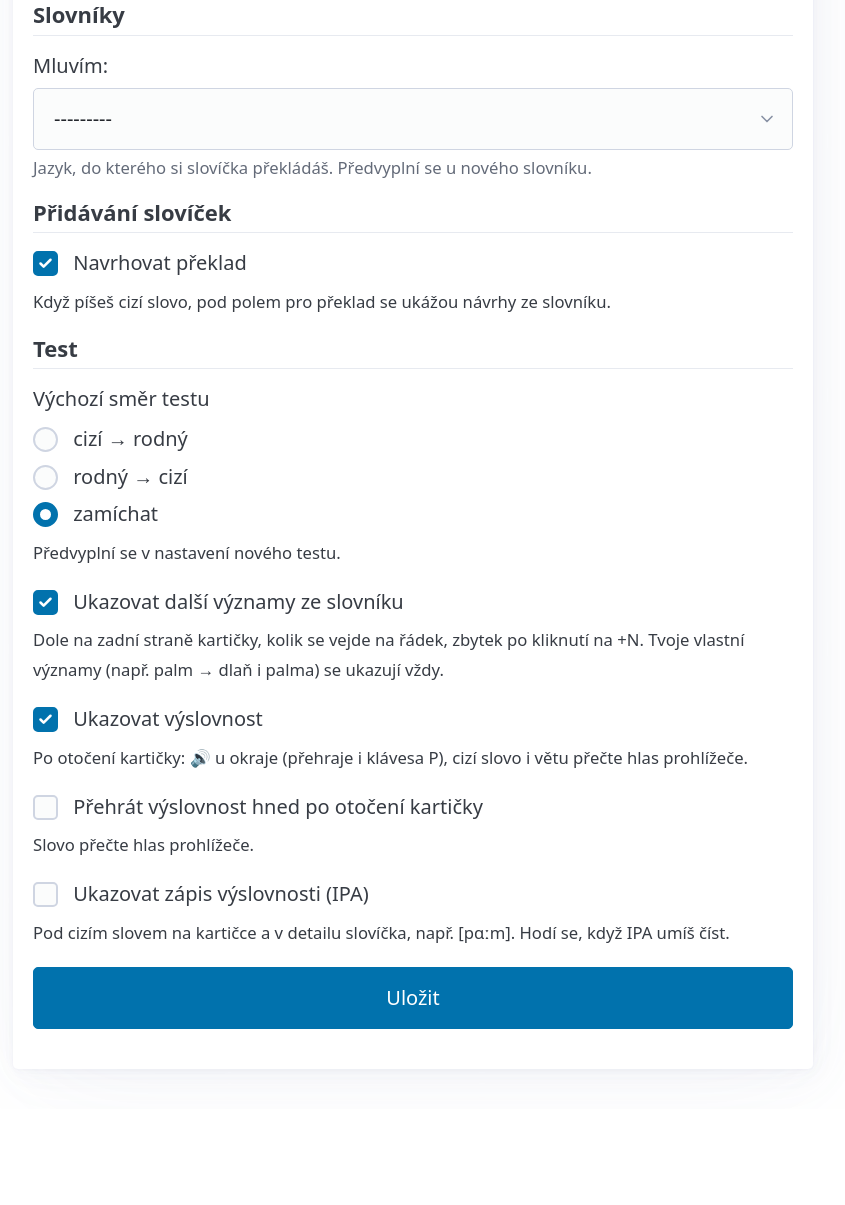
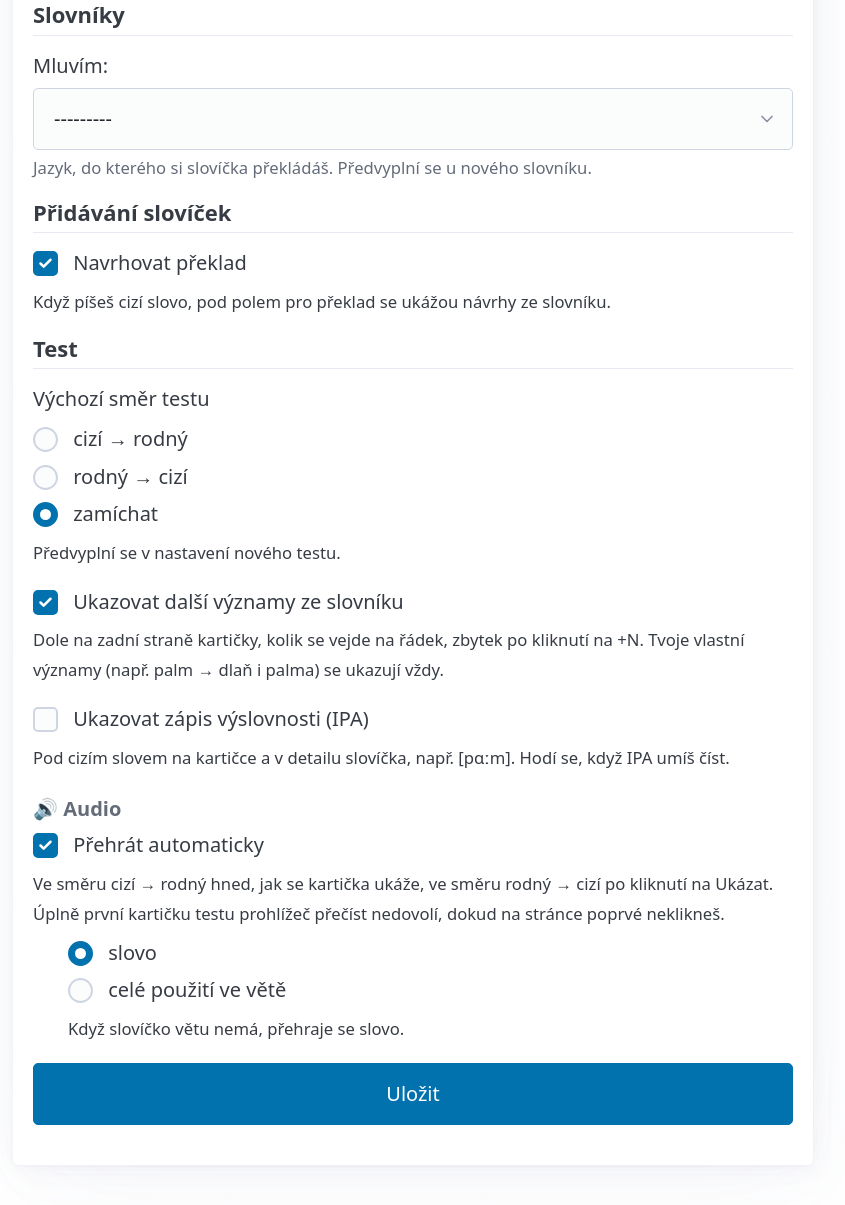
Before and after one commit to superboo2/vocaboo, a Django app: page /settings/ in a window 1280 px wide. Shown: the part 368-1573 px from the top of the page, without its empty margins (27-872 px from the left). Before the commit the page ends 1442 px from the top, so only its background shows below. Run offline with Django 5.2, Linux system fonts and the light colour scheme; the visitor is signed in with stand-in values (Sample User, id 1); data comes from the database, SQL or seed files in the repository.

Commit message:
feat: autoplay word or sentence, audio settings, always show speaker

```diff
--- a/accounts/forms.py
+++ b/accounts/forms.py
@@ -22,16 +22,16 @@ class SettingsForm(forms.ModelForm):
             "default_direction",
             "show_suggestions",
             "show_other_meanings",
-            "show_pronunciation",
             "autoplay_pronunciation",
+            "autoplay_content",
             "show_ipa",
         ]
         labels = {
             "default_direction": _("Výchozí směr testu"),
             "show_suggestions": _("Navrhovat překlad"),
             "show_other_meanings": _("Ukazovat další významy ze slovníku"),
-            "show_pronunciation": _("Ukazovat výslovnost"),
-            "autoplay_pronunciation": _("Přehrát výslovnost hned po otočení kartičky"),
+            "autoplay_pronunciation": _("Přehrát automaticky"),
+            "autoplay_content": _("Co přehrát"),
             "show_ipa": _("Ukazovat zápis výslovnosti (IPA)"),
         }
         help_texts = {
@@ -43,14 +43,15 @@ class SettingsForm(forms.ModelForm):
                 "Dole na zadní straně kartičky, kolik se vejde na řádek, zbytek po kliknutí "
                 "na +N. Tvoje vlastní významy (např. palm → dlaň i palma) se ukazují vždy."
             ),
-            "show_pronunciation": _(
-                "Po otočení kartičky: 🔊 u okraje (přehraje i klávesa P), cizí slovo i větu "
-                "přečte hlas prohlížeče."
+            "autoplay_pronunciation": _(
+                "Ve směru cizí → rodný hned, jak se kartička ukáže, ve směru rodný → cizí po "
+                "kliknutí na Ukázat. Úplně první kartičku testu prohlížeč přečíst nedovolí, "
+                "dokud na stránce poprvé neklikneš."
             ),
-            "autoplay_pronunciation": _("Slovo přečte hlas prohlížeče."),
+            "autoplay_content": _("Když slovíčko větu nemá, přehraje se slovo."),
             "show_ipa": _(
                 "Pod cizím slovem na kartičce a v detailu slovíčka, např. [pɑːm]. "
                 "Hodí se, když IPA umíš číst."
             ),
         }
-        widgets = {"default_direction": forms.RadioSelect}
+        widgets = {"default_direction": forms.RadioSelect, "autoplay_content": forms.RadioSelect}
--- a/accounts/models.py
+++ b/accounts/models.py
@@ -61,10 +61,18 @@ class User(AbstractUser):
     show_suggestions = models.BooleanField(_("navrhovat překlad"), default=True)
     # Meanings from the dictionary on the back of a test card (the user's own are always shown)
     show_other_meanings = models.BooleanField(_("další významy na kartě"), default=True)
-    # Pronunciation of the foreign word on the back of a test card
-    show_pronunciation = models.BooleanField(_("výslovnost na kartě"), default=True)
-    # Play the recording right after the card is turned
-    autoplay_pronunciation = models.BooleanField(_("přehrát výslovnost hned"), default=False)
+
+    class AutoplayContent(models.TextChoices):
+        WORD = "word", _("slovo")
+        SENTENCE = "sentence", _("celé použití ve větě")
+
+    # Read the foreign word aloud by itself: foreign → native when the card comes,
+    # native → foreign after it is turned
+    autoplay_pronunciation = models.BooleanField(_("přehrát automaticky"), default=True)
+    # What is read: the word, or the sentence of the card (the word when there is none)
+    autoplay_content = models.CharField(
+        _("co přehrát"), max_length=10, choices=AutoplayContent, default=AutoplayContent.WORD
+    )
     # Written pronunciation in IPA, e.g. [pɑːm], on the card and on the word page
     show_ipa = models.BooleanField(_("zápis výslovnosti (IPA)"), default=False)
 
--- a/accounts/templates/accounts/settings.html
+++ b/accounts/templates/accounts/settings.html
@@ -47,16 +47,22 @@
           <small>{{ form.show_other_meanings.help_text }}</small>
         </fieldset>
         <fieldset>
-          <label>{{ form.show_pronunciation }} {{ form.show_pronunciation.label }}</label>
-          <small>{{ form.show_pronunciation.help_text }}</small>
+          <label>{{ form.show_ipa }} {{ form.show_ipa.label }}</label>
+          <small>{{ form.show_ipa.help_text }}</small>
         </fieldset>
-        <fieldset>
+
+        {# A smaller group inside the test settings: everything about sound #}
+        <h3 class="settings-subgroup">🔊 {% translate "Audio" %}</h3>
+        {# The choice word / sentence is shown only when autoplay is ticked (CSS :has) #}
+        <fieldset class="autoplay">
           <label>{{ form.autoplay_pronunciation }} {{ form.autoplay_pronunciation.label }}</label>
           <small>{{ form.autoplay_pronunciation.help_text }}</small>
-        </fieldset>
-        <fieldset>
-          <label>{{ form.show_ipa }} {{ form.show_ipa.label }}</label>
-          <small>{{ form.show_ipa.help_text }}</small>
+          <div class="autoplay-content">
+            {% for radio in form.autoplay_content %}
+              <label>{{ radio.tag }} {{ radio.choice_label }}</label>
+            {% endfor %}
+            <small>{{ form.autoplay_content.help_text }}</small>
+          </div>
         </fieldset>
       </section>
 
--- a/static/css/app.css
+++ b/static/css/app.css
@@ -543,15 +543,6 @@ nav[aria-label="breadcrumb"] ul li:not(:last-child)::after {
   right: 0;
   transform: translateY(-50%);
   line-height: 1;
-}
-
-/* Invisible (and not clickable) until the card is turned */
-.flip-reveal {
-  visibility: hidden;
-}
-
-.flip-reveal.shown {
-  visibility: visible;
 }
 
 /* 🔊 is grey and light, so it does not pull the eye from the word; darker when used */
@@ -1208,3 +1199,18 @@ main:focus {
 .more-edit[hidden] {
   display: none;
 }
+
+/* Settings: what to play automatically, under the check box and only when it is ticked */
+.autoplay-content {
+  margin: 0.5rem 0 0 1.75rem;
+}
+
+.autoplay:has(input[name="autoplay_pronunciation"]:not(:checked)) .autoplay-content {
+  display: none;
+}
+
+.settings-subgroup {
+  font-size: 1rem;
+  margin: 1.25rem 0 0.5rem;
+  color: var(--pico-muted-color);
+}
--- a/static/js/app.js
+++ b/static/js/app.js
@@ -121,10 +121,12 @@ function voiceFor(lang) {
   );
 }
 
-// Buttons for the voice of the browser come hidden; show those the browser can read
+// Buttons for the voice of the browser come hidden; show them when the browser can speak at
+// all. Some browsers report their voices late or with odd language codes, so a missing voice
+// for the language does not hide the button: the browser then chooses a voice by itself.
 function showSpeechButtons() {
   document.querySelectorAll("[data-speak-text]").forEach(function (button) {
-    button.hidden = !voiceFor(button.dataset.lang);
+    button.hidden = !speech;
   });
 }
 
@@ -159,14 +161,18 @@ function playAudio(button) {
     button.classList.remove("speaking");
   };
 
-  const voice = speech && voiceFor(button.dataset.lang);
-  if (!voice) {
+  if (!speech) {
     done();
     return;
   }
+  const lang = button.dataset.lang;
+  const voice = voiceFor(lang);
   const utterance = new SpeechSynthesisUtterance(button.dataset.speakText);
-  utterance.voice = voice;
-  utterance.lang = voice.lang;
+  if (voice) {
+    utterance.voice = voice;
+  }
+  // Without a known voice the language alone tells the browser how to read it
+  utterance.lang = voice ? voice.lang : PREFERRED_LANG[lang] || lang;
   // A bit slower than normal, it is for learning
   utterance.rate = 0.9;
   utterance.addEventListener("end", done);
--- a/templates/help/prehled.html
+++ b/templates/help/prehled.html
@@ -32,8 +32,7 @@
       <li><strong>Přidávání slovíček › Navrhovat překlad</strong>: návrhy ze slovníku pod polem pro překlad. Ve výchozím stavu zapnuto.</li>
       <li><strong>Test › Výchozí směr testu</strong>: předvyplní se při spuštění testu.</li>
       <li><strong>Test › Ukazovat další významy ze slovníku</strong>: další významy ze slovníku dole na zadní straně kartičky (kolik se vejde na řádek, zbytek po kliknutí na +N). Tvoje vlastní významy se ukazují vždy. Ve výchozím stavu zapnuto.</li>
-      <li><strong>Test › Ukazovat výslovnost</strong>: 🔊 u cizího slova a věty na zadní straně kartičky, čte je hlas prohlížeče. Ve výchozím stavu zapnuto.</li>
-      <li><strong>Test › Přehrát výslovnost hned po otočení kartičky</strong>: slovo se přečte samo. Ve výchozím stavu vypnuto.</li>
+      <li><strong>Test › Audio › Přehrát automaticky</strong>: cizí slovo se přečte samo, ve směru cizí → rodný hned, jak se kartička ukáže, ve směru rodný → cizí po kliknutí na <em>Ukázat</em>. Vybereš, jestli <em>slovo</em>, nebo <em>celé použití ve větě</em> (bez věty se přečte slovo). Úplně první kartičku testu prohlížeč přečíst nedovolí, dokud na stránce poprvé neklikneš. Ve výchozím stavu zapnuto. 🔊 je na kartičce vždycky, nedá se vypnout.</li>
       <li><strong>Test › Ukazovat zápis výslovnosti (IPA)</strong>: pod cizím slovem na kartičce a v detailu slovíčka, např. <em>[pɑːm]</em>. Ve výchozím stavu vypnuto.</li>
     </ul>
     <p><a href="{% url 'settings' %}">Otevřít nastavení</a></p>
```
Also changed, not shown: docs/spec.md (+3 -3 lines), static/js/study.js (+28 -8 lines), study/cards.py (+5 -7 lines), study/templates/study/_card.html (+6 -4 lines), study/views.py (+3 -5 lines), templates/help/test.html (+5 -5 lines), tests/accounts/test_users.py (+8 -1 lines), tests/dictionary/test_pronunciation.py (+34 -17 lines), README.md, accounts/migrations/0009_user_autoplay_content.py (added), accounts/migrations/0010_remove_show_pronunciation.py (added).
